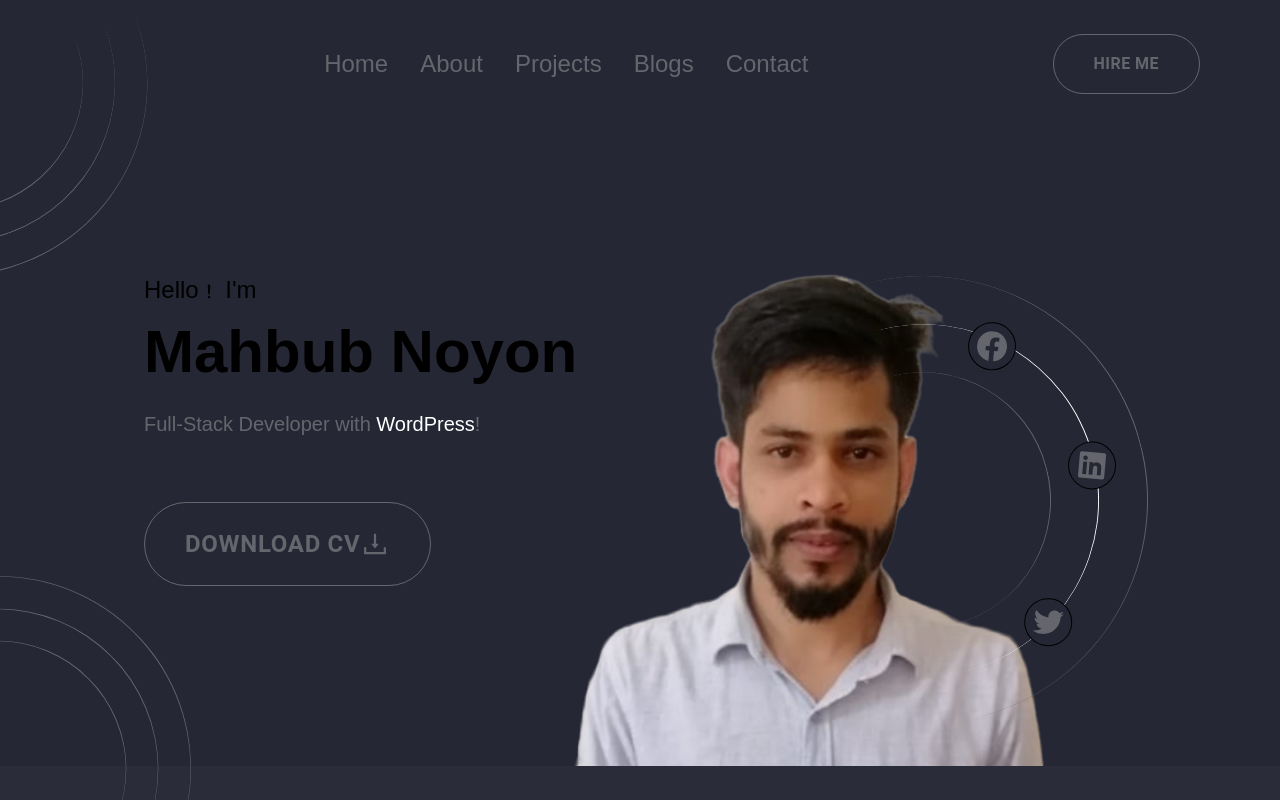
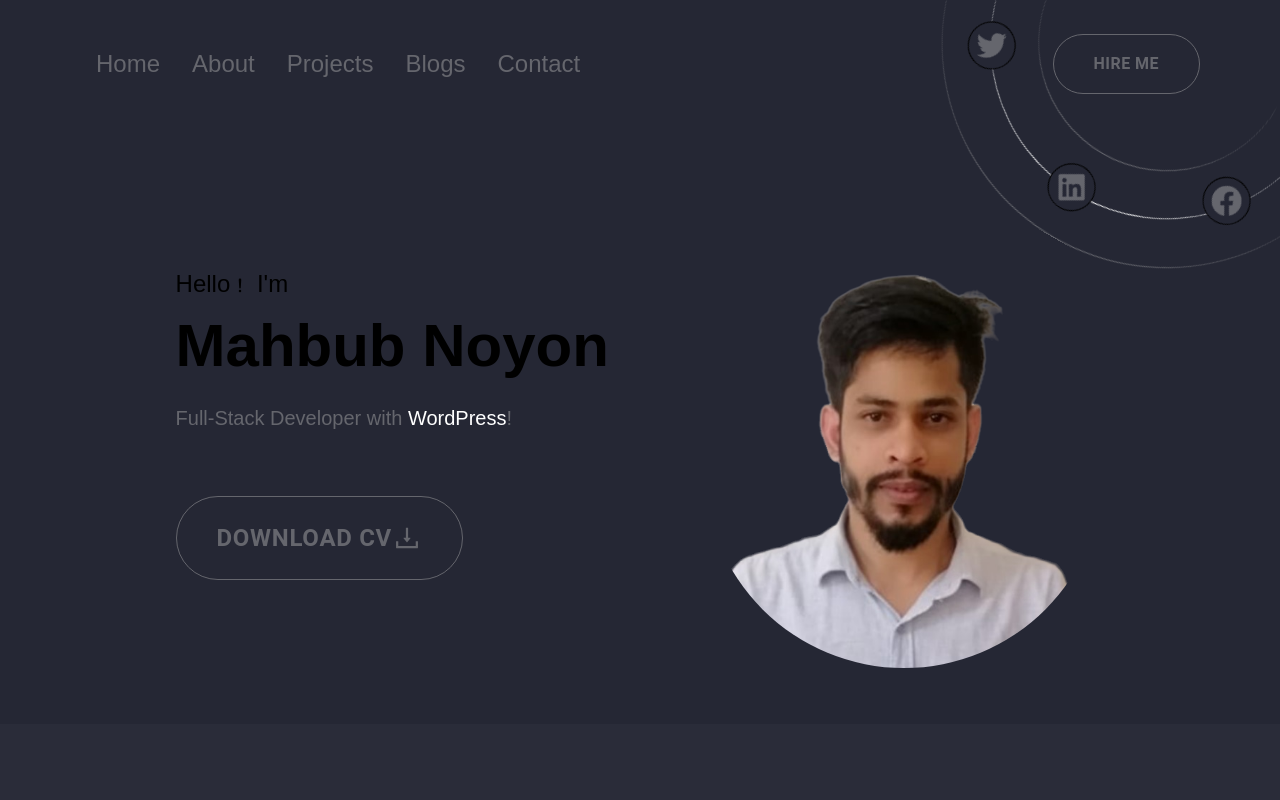
Before and after one commit to mahbubnoyon506/portfolio-next-project, a Next.js app: page / in a window 1280 px wide. Shown: the top 800 px of the page. Built offline with nearby package versions, Linux system fonts and the light colour scheme.

Commit message:
some responsive issue fixed

```diff
--- /dev/null
+++ b/components/backToTop/backToTop.js
@@ -0,0 +1,32 @@
+
+import React, { useState, useEffect } from 'react';
+import { MdVerticalAlignTop } from 'react-icons/md';
+
+const BackToTop = () => {
+    const [backtoTop, setBacktoTop] = useState()
+    useEffect(() => {
+        window.addEventListener("scroll", () => {
+            if (window.scrollY > 0) {
+                setBacktoTop(true)
+            } else {
+                setBacktoTop(false)
+            }
+        })
+    }, [])
+    const scrollUp = () => {
+        window.scrollTo({
+            top: 0,
+            behavior: 'smooth'
+        })
+    }
+    return (
+        <div>
+            {
+                backtoTop && <button className='m-1 w-10 h-10 bg-primary border border-neutral text-4xl fixed bottom-3 lg:bottom-10 right-3 lg:right-10 text-red-600 opacity-80 z-50' onClick={scrollUp}><MdVerticalAlignTop className='text-base-100 mx-auto' size={25}/></button>
+            }
+
+        </div>
+    );
+};
+
+export default BackToTop;
--- a/components/header/header.js
+++ b/components/header/header.js
@@ -1,19 +1,37 @@
 import Link from 'next/link';
-import React from 'react';
+import React, { useState } from 'react';
 import { Button } from '@mui/material';
+import { MdClose, MdMenu } from 'react-icons/md';
 
 const Header = () => {
+    const [openMenu, setOpenMenu] = useState(false)
     return (
-        <div className='bg-primary px-5 md:px-10 lg:px-20 flex justify-between items-center pt-2 sticky top-0'>
-            <div></div>
-            <ul className='flex justify-center items-center py-10 border-b-base-100 '>
-                <li className='px-4'><a className='text-2xl text-neutral hover:text-base-100 transition-all ease-in-out duration-300' href="">Home</a></li>
-                <li className='px-4'><a className='text-2xl text-neutral hover:text-base-100 transition-all ease-in-out duration-300' href="">About</a></li>
-                <li className='px-4'><a className='text-2xl text-neutral hover:text-base-100 transition-all ease-in-out duration-300' href="">Projects</a></li>
-                <li className='px-4'><a className='text-2xl text-neutral hover:text-base-100 transition-all ease-in-out duration-300' href="">Blogs</a></li>
-                <li className='px-4'><a className='text-2xl text-neutral hover:text-base-100 transition-all ease-in-out duration-300' href="">Contact</a></li>
+        <div className='bg-primary px-5 md:px-10 lg:px-20 sticky top-0 lg:pt-2'>
+            <div className='flex justify-between items-center'>
+                <div onClick={() => setOpenMenu(!openMenu)} className='lg:hidden'>
+                    <MdMenu className='text-base-100 ' size={30} />
+                </div>
+                <ul className={`hidden lg:flex justify-center items-center lg:py-10 lg:bg-primary`}>
+                    <li className='px-4 py-2 lg:py-0'><Link className='text-2xl text-base-100 lg:text-neutral hover:text-base-100 transition-all ease-in-out duration-300' href="/">Home</Link></li>
+                    <li className='px-4 py-2 lg:py-0'><a className='text-2xl text-base-100 lg:text-neutral hover:text-base-100 transition-all ease-in-out duration-300' href="#about">About</a></li>
+                    <li className='px-4 py-2 lg:py-0'><a className='text-2xl text-base-100 lg:text-neutral hover:text-base-100 transition-all ease-in-out duration-300' href="#project">Projects</a></li>
+                    <li className='px-4 py-2 lg:py-0'><a className='text-2xl text-base-100 lg:text-neutral hover:text-base-100 transition-all ease-in-out duration-300' href="#blogs">Blogs</a></li>
+                    <li className='px-4 py-2 lg:py-0'><a className='text-2xl text-base-100 lg:text-neutral hover:text-base-100 transition-all ease-in-out duration-300' href="#contact">Contact</a></li>
                 </ul>
-            <div>
+
+                {
+                    openMenu &&
+                    <ul className={`z-10 py-5 bg-secondary w-64 absolute transition duration-500 ease-in-out ${openMenu ? 'top-[0px]' : 'top-[-300px]'}`}>
+                        <li onClick={() => setOpenMenu(!openMenu)} className='px-4 py-2 lg:py-0'><Link className='text-xl lg:text-2xl text-base-100 lg:text-neutral hover:text-base-100 transition-all ease-in-out duration-300' href="/">Home</Link></li>
+                        <li onClick={() => setOpenMenu(!openMenu)} className='px-4 py-2 lg:py-0'><a className='text-xl lg:text-2xl text-base-100 lg:text-neutral hover:text-base-100 transition-all ease-in-out duration-300' href="#about">About</a></li>
+                        <li onClick={() => setOpenMenu(!openMenu)} className='px-4 py-2 lg:py-0'><a className='text-xl lg:text-2xl text-base-100 lg:text-neutral hover:text-base-100 transition-all ease-in-out duration-300' href="#project">Projects</a></li>
+                        <li onClick={() => setOpenMenu(!openMenu)} className='px-4 py-2 lg:py-0'><a className='text-xl lg:text-2xl text-base-100 lg:text-neutral hover:text-base-100 transition-all ease-in-out duration-300' href="#blogs">Blogs</a></li>
+                        <li onClick={() => setOpenMenu(!openMenu)} className='px-4 py-2 lg:py-0'><a className='text-xl lg:text-2xl text-base-100 lg:text-neutral hover:text-base-100 transition-all ease-in-out duration-300' href="#contact">Contact</a></li>
+                    </ul>
+                }
+
+                <div className='pt-5 lg:pt-0'>
+                    <a href='#contact'>
                         <Button sx={{
                             borderRadius: '45px',
                             padding: '15px 40px',
@@ -24,7 +42,10 @@ const Header = () => {
                             '&:hover': {
                                 color: '#fff', border: '1px solid #fff', background: 'transparent'
                             },
-                }} variant='outlined'>Hire Me</Button>
+                        }}
+                            variant='outlined'>Hire Me</Button>
+                    </a>
+                </div>
             </div>
         </div>
     );
--- a/components/home/about.js
+++ b/components/home/about.js
@@ -21,7 +21,7 @@ import Image from 'next/image';
 const About = () => {
 
     return (
-        <div className='bg-secondary p-5 md:p-10 lg:p-20 z-50'>
+        <div id='about' className='bg-secondary p-5 md:p-10 lg:p-20 z-50'>
             <div className='grid lg:gap-10 lg:grid-cols-12 items-center py-5 lg:py-10'>
                 <div className=' text-base-100 col-span-5 py-5'>
                     <h2 className='text-3xl md:text-4xl lg:text-5xl font-semibold pb-5'>About Me</h2>
--- a/components/home/bannerProfile.js
+++ b/components/home/bannerProfile.js
@@ -36,9 +36,9 @@ const BannerProfile = () => {
         }
     }, [])
     return (
-        <div className='bg-primary grid lg:grid-cols-2 items-end -z-10'>
-            <div>
-                <div className=' hidden lg:block rotate-[160deg] mr-[500px] mt-[-270px]'>
+        <div className='bg-primary '>
+            <div className='flex justify-end mt-[-280px]'>
+                {/* <div className=' hidden lg:block rotate-[140deg] ml-[-150px] mt-[]'>
                     <div className=''>
                         <div className='flex justify-center items-center border border-b-0 border-l-0 border-r-0 border-neutral w-96 h-96 rounded-t-full rounded-r-full'>
                             <div className='flex justify-center items-center border border-b-0 border-l-0 border-r-0 border-neutral w-80 h-80 rounded-full z-50'>
@@ -46,9 +46,27 @@ const BannerProfile = () => {
                             </div>
                         </div>
                     </div>
+                </div> */}
+                <div className='hidden lg:block rotate-[210deg] mt-[-20px] mr-[-110px]'>
+                    <div className='flex items-center justify-center w-[28rem] h-[28rem] border border-b-0 border-l-0 border-r-0 border-neutral rounded-full'>
+                        <div className='flex items-center justify-center w-[22rem] h-[22rem] border border-b-0 border-l-0 border-r-0 border-base-100 rounded-full'>
+                            <div className='w-64 h-64 border border-b-0 border-l-0 border-r-0 border-neutral rounded-full'>
+                                <div className='rotate-[-70deg]'>
+                                    <ul className='flex justify-between items-start relative'>
+                                        <li className='absolute flex justify-center items-center w-12 h-12 mt-[-140px] ml-[40px]  bg-primary border rounded-full'><a href="#"><BsFacebook className='text-neutral hover:text-base-100 transition ease-in-out duration-300 -rotate-[140deg]' size={30} /></a></li>
+                                        <li className='absolute flex justify-center items-center w-12 h-12 ml-[150px] mt-[-30px] bg-primary border rounded-full'><a href="#"><FaLinkedin className='text-neutral hover:text-base-100 transition ease-in-out duration-300 -rotate-[140deg]' size={30} /></a></li>
+                                        <li className='absolute flex justify-center items-center w-12 h-12 mt-[130px] ml-[120px] bg-primary border rounded-full'><a href="#"><FaTwitter className='text-neutral hover:text-base-100 transition ease-in-out duration-300 -rotate-[140deg]' size={30} /></a></li>
+                                    </ul>
                                 </div>
-                <div className='pt-10 pl-5 md:pl-16 lg:pl-36 pb-20'>
-                    <div className='flex justify-left items-center'>
+                            </div>
+                        </div>
+                    </div>
+                </div>
+            </div>
+            <div className='md:flex justify-evenly px-5 md:px-10 lg:px-20 pt-72 lg:pt-0'>
+                <div className='md:pb-36'>
+                    <div className=''>
+                        <div className=''>
                             <p className='text-2xl'>Hello<BsExclamationLg className='inline' size={20} /> I&apos;m</p>
                         </div>
                         <h2 className='text-4xl md:text-5xl lg:text-6xl font-bold pt-4 pb-7'>Mahbub Noyon</h2>
@@ -65,33 +83,20 @@ const BannerProfile = () => {
                             },
                         }} variant='outlined'>Download CV <AiOutlineDownload size={30} /> </Button>
                     </div>
-                <div className='hidden lg:block pt-24'>
-                    <div className='rotate-45 ml-[-270px] mb-[-380px]'>
+                    {/* <div className='hidden lg:block pt-24 absolute'>
+                    <div className=' ml-[] mb-[]'>
                         <div className='flex justify-center items-center border border-b-0 border-l-0 border-r-0 border-neutral w-96 h-96 rounded-t-full rounded-r-full'>
                             <div className='flex justify-center items-center border border-b-0 border-l-0 border-r-0 border-neutral w-80 h-80 rounded-full z-50'>
                                 <div className='border border-b-0 border-l-0 border-r-0 border-neutral w-64 h-64 rounded-full z-50'></div>
                             </div>
                         </div>
                     </div>
+                </div> */}
                 </div>
-            </div>
-            <div className='flex justify-center lg:justify-start lg:ml-[-70px]'>
-                <div className='relative'>
-                    <Image className='' src={bannerImage} width='500' height='700' alt='' />
-                    <div className='hidden md:block rotate-[75deg] absolute mt-[-490px] ml-[130px]'>
-                        <div className='flex items-center justify-center w-[28rem] h-[28rem] border border-b-0 border-l-0 border-r-0 border-neutral rounded-full'>
-                            <div className='flex items-center justify-center w-[22rem] h-[22rem] border border-b-0 border-l-0 border-r-0 border-base-100 rounded-full'>
-                                <div className='w-64 h-64 border border-b-0 border-l-0 border-r-0 border-neutral rounded-full'>
-                                    <div className='rotate-[-70deg]'>
-                                        <ul className='flex justify-between items-start relative'>
-                                            <li className='absolute flex justify-center items-center w-12 h-12 mt-[-140px] ml-[40px]  bg-primary border rounded-full'><a href="#"><BsFacebook className='text-neutral hover:text-base-100' size={30} /></a></li>
-                                            <li className='absolute flex justify-center items-center w-12 h-12 ml-[150px] mt-[-30px] bg-primary border rounded-full'><a href="#"><FaLinkedin className='text-neutral hover:text-base-100' size={30} /></a></li>
-                                            <li className='absolute flex justify-center items-center w-12 h-12 mt-[130px] ml-[120px] bg-primary border rounded-full'><a href="#"><FaTwitter className='text-neutral hover:text-base-100' size={30} /></a></li>
-                                        </ul>
-
-                                    </div>
-                                </div>
-                            </div>
+                <div className=' lg:justify-start'>
+                    <div className=''>
+                        <div className='bg-primary'>
+                            <Image className='rounded-b-full' src={bannerImage} width='400' height='400' alt='' />
                         </div>
                     </div>
                 </div>
@@ -101,5 +106,3 @@ const BannerProfile = () => {
 };
 
 export default BannerProfile;
-
-// relative border border-neutral rounded-r-full border-y-0 border-l-0
--- a/components/home/blogs.js
+++ b/components/home/blogs.js
@@ -3,16 +3,16 @@ import React from 'react';
 
 const Blogs = () => {
     return (
-        <div className='bg-secondary p-5 md:p-10 lg:p-20'>
+        <div id='blogs' className='bg-secondary p-5 md:p-10 lg:p-20'>
             <h2 className='text-3xl md:text-4xl lg:text-5xl font-semibold pb-5'>Recent Blogs</h2>
             <div className=''>
                 {
                     blogs.slice(2, 4).map((blog) =>
                         <>
                             <div className='mb-10'>
-                                <Card sx={{ background: '#252734', padding: '50px' }}>
-                                    <div className='md:grid grid-cols-3 items-center'>
-                                        <div className='mr-10 col-span-1 mb-3 md:mb-0'>
+                                <Card sx={{ background: '#252734' }}>
+                                    <div className='md:grid grid-cols-3 items-center px-5 md:px-10 lg:px-16 py-5 md:py-8 lg:py-12'>
+                                        <div className='md:mr-10 col-span-1 mb-3 md:mb-0'>
                                             <img src={blog.image} alt="" />
                                         </div>
                                         <div className='text-base-100 col-span-2'>
--- a/components/home/contact.js
+++ b/components/home/contact.js
@@ -5,7 +5,7 @@ import { MdMyLocation } from 'react-icons/md';
 
 const Contact = () => {
     return (
-        <div className='bg-primary grid gap-5 lg:grid-cols-2 p-5 md:p-10 lg:p-20'>
+        <div id='contact' className='bg-primary grid gap-5 lg:grid-cols-2 p-5 md:p-10 lg:p-20'>
             <div>
                 <h2 className='text-3xl md:text-4xl lg:text-5xl font-semibold pb-5'>Contact</h2>
                 <p className='pb-5'>Do you have any query or discussion? Contact Us.</p>
@@ -31,8 +31,8 @@ const Contact = () => {
                 </ul>
             </div>
             <div className=''>
-                <Card sx={{ background: '#282A37', padding: '30px 50px' }}>
-                    <form className='text-neutral'>
+                <Card sx={{ background: '#282A37',  }}>
+                    <form className='text-neutral px-5 md:px-10 lg:px-16 py-5 md:py-8 lg:py-12'>
                         <div className='mb-2'>
                             <label className='block' htmlFor="Your name">Your name</label>
                             <input className='focus:outline-none bg-primary pl-2 py-2 w-full' type="text" name="name" id="name" />
--- a/components/home/projects.js
+++ b/components/home/projects.js
@@ -13,7 +13,7 @@ import { FreeMode, Pagination, Navigation } from "swiper";
 
 const Projects = () => {
     return (
-        <div className='bg-primary p-5 md:p-10 lg:p-20 z-50'>
+        <div id='project' className='bg-primary p-5 md:p-10 lg:p-20 z-50'>
             <div className='flex justify-between pb-5'>
                 <h2 className='text-3xl md:text-4xl lg:text-5xl font-semibold pb-5'>Recent Projects</h2>
                 <div className='flex justify-between'>
--- a/pages/index.js
+++ b/pages/index.js
@@ -9,6 +9,7 @@ import Projects from '../components/home/projects';
 import Contact from '../components/home/contact';
 import Blogs from '../components/home/blogs';
 import BannerProfile from '../components/home/bannerProfile';
+import BackToTop from '../components/backToTop/backToTop';
 
 
 export default function Home() {
@@ -24,13 +25,14 @@ export default function Home() {
           <link rel="icon" href="/favicon.ico" />
         </Head>
         {/* <Banner /> */}
-        <BannerProfile/>
+        <BannerProfile />
         <div className=''>
-          <About />
-          <Projects/>
-          <Blogs/>
-          <Contact/>
+            <About />
+          <Projects />
+          <Blogs />
+          <Contact />
         </div>
+        <BackToTop />
       </Layout>
     </>
   )
```
Lines whose indentation alone changed are shown as unchanged.
